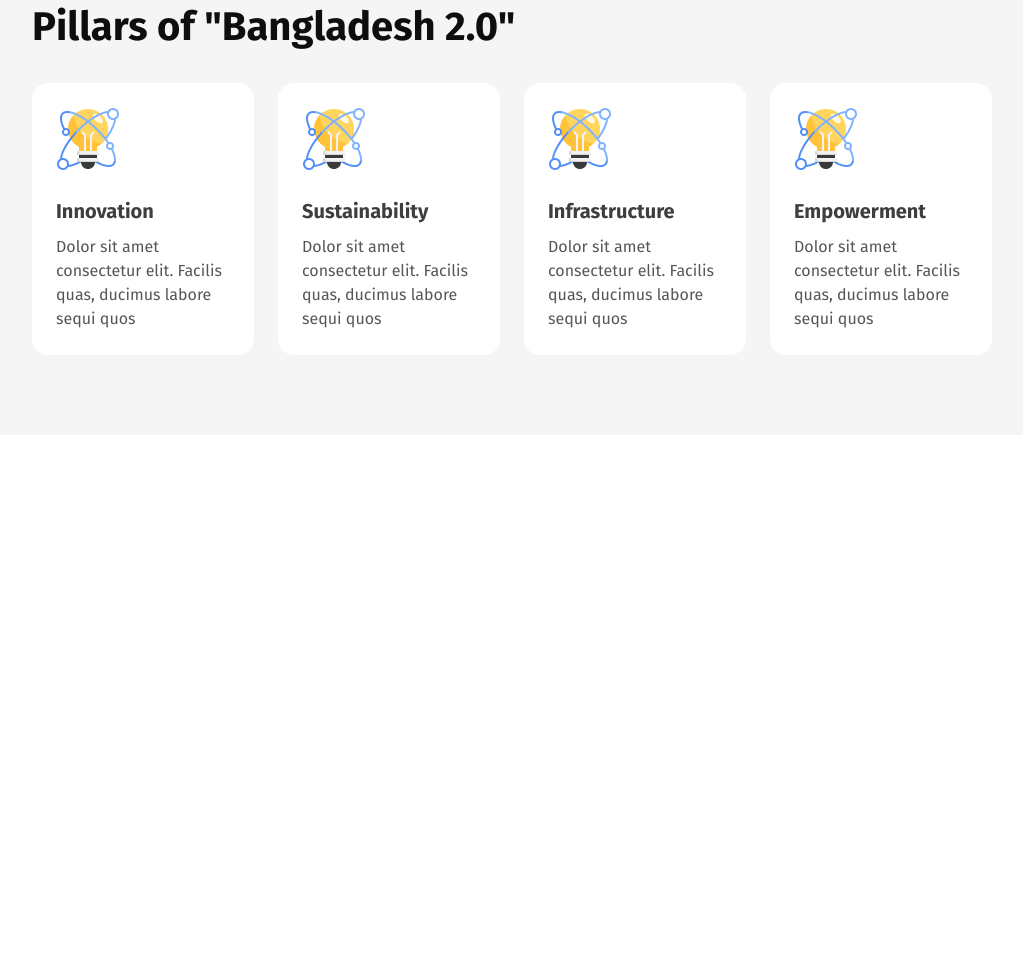
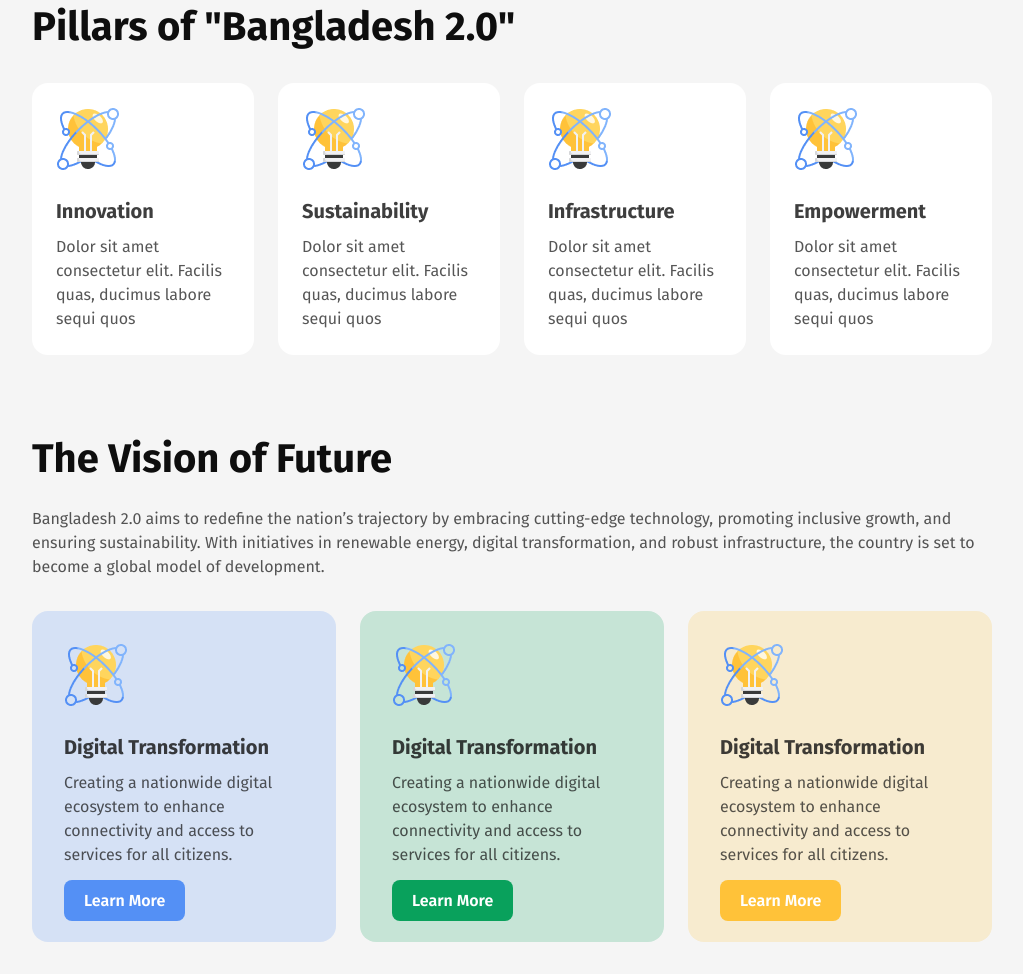
Before and after one commit to SamirHossain2001/A01-Bangladesh2-0, a plain HTML site: page index.html in a window 1280 px wide. Shown: the part 919-1893 px from the top of the page, without its empty margins (128-1151 px from the left). Before the commit the page ends 1354 px from the top, so only its background shows below. Drawn offline with Linux system fonts and the light colour scheme.

Commit message:
updated vision

```diff
--- a/index.html
+++ b/index.html
@@ -54,8 +54,29 @@
                 </div>
             </div>
         </section>
-        <section>
-
+        <section class="section_vision">
+            <h2 class="section-vision-title">The Vision of Future</h2>
+            <p class="section-vision-desc">Bangladesh 2.0 aims to redefine the nation’s trajectory by embracing cutting-edge technology, promoting inclusive growth, and ensuring sustainability. With initiatives in renewable energy, digital transformation, and robust infrastructure, the country is set to become a global model of development.</p>
+            <div class="section-vision-container">
+                <div class="vision-item vision-item-1">
+                    <img src="assets/card-icon.png" alt="">
+                    <h4 class="vision-title">Digital Transformation</h4>
+                    <p class="vision-description">Creating a nationwide digital ecosystem to enhance connectivity and access to services for all citizens.</p>
+                    <span class="vision-span vision-span-1">Learn More</span>
+                </div>
+                <div class="vision-item vision-item-2">
+                    <img src="assets/card-icon.png" alt="">
+                    <h4 class="vision-title">Digital Transformation</h4>
+                    <p class="vision-description">Creating a nationwide digital ecosystem to enhance connectivity and access to services for all citizens.</p>
+                    <span class="vision-span vision-span-2">Learn More</span>
+                </div>
+                <div class="vision-item vision-item-3">
+                    <img src="assets/card-icon.png" alt="">
+                    <h4 class="vision-title">Digital Transformation</h4>
+                    <p class="vision-description">Creating a nationwide digital ecosystem to enhance connectivity and access to services for all citizens.</p>
+                    <span class="vision-span vision-span-3">Learn More</span>
+                </div>
+            </div>
         </section>
     </main>
     <footer></footer>
--- a/styles/style.css
+++ b/styles/style.css
@@ -15,6 +15,14 @@
 header, main{
     background-color: #F5F5F5;
     padding: 0 160px;
+}
+
+a{
+    text-decoration: none;
+}
+
+a:visited{
+    text-decoration: none;
 }
 
 /*Shared style*/
@@ -114,3 +122,90 @@ nav{
     color: rgba(14, 14, 14, 0.7);
     line-height: 24px;
 }
+
+/*section-vision page 3*/
+
+.section-vision-title{
+    padding: 0 0 24px 0;
+    font-size: 40px;
+    font-weight: bold;
+    color: rgba(14, 14, 14, 1)
+}
+
+.section-vision-desc{
+    font-size: 16px;
+    color: rgba(14, 14, 14, 0.7);
+    line-height: 24px;
+}
+
+.section-vision-container{
+    display: flex;
+    padding: 32px 0px;
+    gap: 24px;
+}
+
+.vision-item{
+    padding: 32px;
+    width: 33%;
+    border-radius: 16px;
+}
+
+.vision-item-1{
+    background-color: rgba(84, 144, 245, 0.2);
+}
+
+.vision-item-2{
+    background-color: rgba(198, 228, 214, 1);
+}
+
+.vision-item-3{
+    background-color: rgba(247, 235, 207, 1);
+}
+
+.vision-title{
+    padding: 24px 0 12px 0;
+    font-size: 20px;
+    font-weight: bold;
+    color: rgba(14, 14, 14, 0.8);
+}
+
+.vision-description{
+    font-size: 16px;
+    color: rgba(14, 14, 14, 0.7);
+    line-height: 24px;
+    padding: 0 0 24px 0;
+}
+
+.vision-span{
+    color: white;
+    padding: 11px 20px;
+    border-radius: 8px;
+    cursor: pointer;
+    font-size: 16px;
+    font-weight: 600;
+}
+
+.vision-span-1{
+    background-color: #5490F5;
+}
+
+.vision-span-1:hover{
+    background-color: #2e4c80;
+}
+
+
+.vision-span-2{
+    background-color: #09A15C;
+}
+
+.vision-span-2:hover{
+    background-color: #1d5e40;
+}
+
+.vision-span-3{
+    background-color: #FFC239;
+}
+
+.vision-span-3:hover{
+    background-color: #91722a;
+}
```
